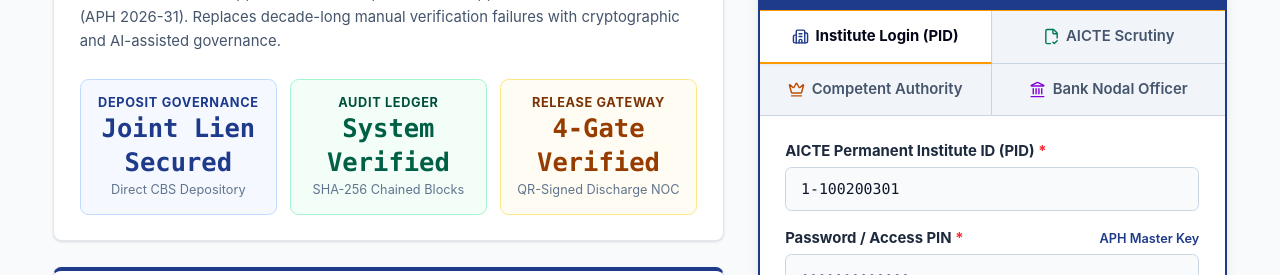
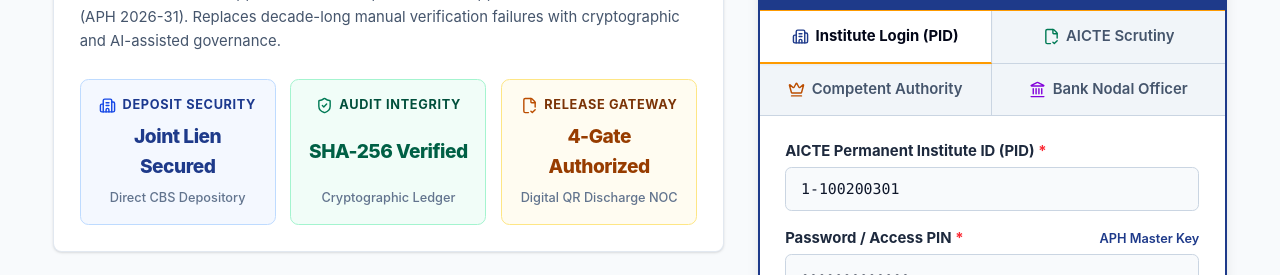
Before and after one commit to BBhargavKasiRam/TrustLedger, a React (Vite) app in the folder frontend/: page / in a window 1280 px wide. Shown: the part 610-885 px from the top of the page. Built offline with nearby package versions, Linux system fonts and the light colour scheme; no server answers.

Commit message:
fix(landing): normalize font sizes and card alignments across governance metric cards

```diff
--- a/frontend/src/components/PublicLandingPage.tsx
+++ b/frontend/src/components/PublicLandingPage.tsx
@@ -289,35 +289,57 @@ export const PublicLandingPage: React.FC<PublicLandingPageProps> = ({
                 Streamline of Security Deposit / Fixed Deposit Receipt (FDR) operations across all technical institutions approved under Chapter IV of the Approval Process Handbook (APH 2026-31). Replaces decade-long manual verification failures with cryptographic and AI-assisted governance.
               </p>
 
-              {/* National Governance & Compliance Metrics */}
-              <div className="grid grid-cols-3 gap-3 pt-2">
-                <div className="bg-blue-50/60 border border-blue-200 p-3.5 rounded-lg text-center">
-                  <span className="text-xs text-blue-900 font-bold uppercase tracking-wider block">
-                    Deposit Governance
-                  </span>
-                  <span className="text-xl sm:text-2xl font-black text-[#1E3A8A] font-mono">
+              {/* National Governance & Compliance Metrics: Normalized & Balanced */}
+              <div className="grid grid-cols-1 sm:grid-cols-3 gap-3.5 pt-2 items-stretch">
+
+                {/* Metric 1: Deposit Security */}
+                <div className="bg-blue-50/70 border border-blue-200 p-4 rounded-lg flex flex-col items-center justify-between text-center transition hover:bg-blue-50">
+                  <div className="flex items-center space-x-1.5 mb-1 text-blue-900">
+                    <Building2 className="w-4 h-4 text-blue-700 shrink-0" />
+                    <span className="text-xs font-bold uppercase tracking-wider">
+                      Deposit Security
+                    </span>
+                  </div>
+                  <span className="text-base sm:text-lg font-extrabold text-[#1E3A8A] tracking-tight my-1">
                     Joint Lien Secured
                   </span>
-                  <span className="text-xs text-slate-500 block mt-0.5">Direct CBS Depository</span>
+                  <span className="text-xs text-slate-500 font-medium mt-1">
+                    Direct CBS Depository
+                  </span>
                 </div>
-                <div className="bg-emerald-50/60 border border-emerald-200 p-3.5 rounded-lg text-center">
-                  <span className="text-xs text-emerald-900 font-bold uppercase tracking-wider block">
-                    Audit Ledger
+
+                {/* Metric 2: Audit Integrity */}
+                <div className="bg-emerald-50/70 border border-emerald-200 p-4 rounded-lg flex flex-col items-center justify-between text-center transition hover:bg-emerald-50">
+                  <div className="flex items-center space-x-1.5 mb-1 text-emerald-900">
+                    <ShieldCheck className="w-4 h-4 text-emerald-700 shrink-0" />
+                    <span className="text-xs font-bold uppercase tracking-wider">
+                      Audit Integrity
+                    </span>
+                  </div>
+                  <span className="text-base sm:text-lg font-extrabold text-emerald-800 tracking-tight my-1">
+                    SHA-256 Verified
                   </span>
-                  <span className="text-xl sm:text-2xl font-black text-emerald-800 font-mono">
-                    System Verified
+                  <span className="text-xs text-slate-500 font-medium mt-1">
+                    Cryptographic Ledger
                   </span>
-                  <span className="text-xs text-slate-500 block mt-0.5">SHA-256 Chained Blocks</span>
                 </div>
-                <div className="bg-amber-50/60 border border-amber-200 p-3.5 rounded-lg text-center">
-                  <span className="text-xs text-amber-900 font-bold uppercase tracking-wider block">
-                    Release Gateway
+
+                {/* Metric 3: Release Gateway */}
+                <div className="bg-amber-50/70 border border-amber-200 p-4 rounded-lg flex flex-col items-center justify-between text-center transition hover:bg-amber-50">
+                  <div className="flex items-center space-x-1.5 mb-1 text-amber-900">
+                    <FileCheck2 className="w-4 h-4 text-amber-700 shrink-0" />
+                    <span className="text-xs font-bold uppercase tracking-wider">
+                      Release Gateway
+                    </span>
+                  </div>
+                  <span className="text-base sm:text-lg font-extrabold text-amber-800 tracking-tight my-1">
+                    4-Gate Authorized
                   </span>
-                  <span className="text-xl sm:text-2xl font-black text-amber-800 font-mono">
-                    4-Gate Verified
+                  <span className="text-xs text-slate-500 font-medium mt-1">
+                    Digital QR Discharge NOC
                   </span>
-                  <span className="text-xs text-slate-500 block mt-0.5">QR-Signed Discharge NOC</span>
                 </div>
+
               </div>
             </div>
 
```
